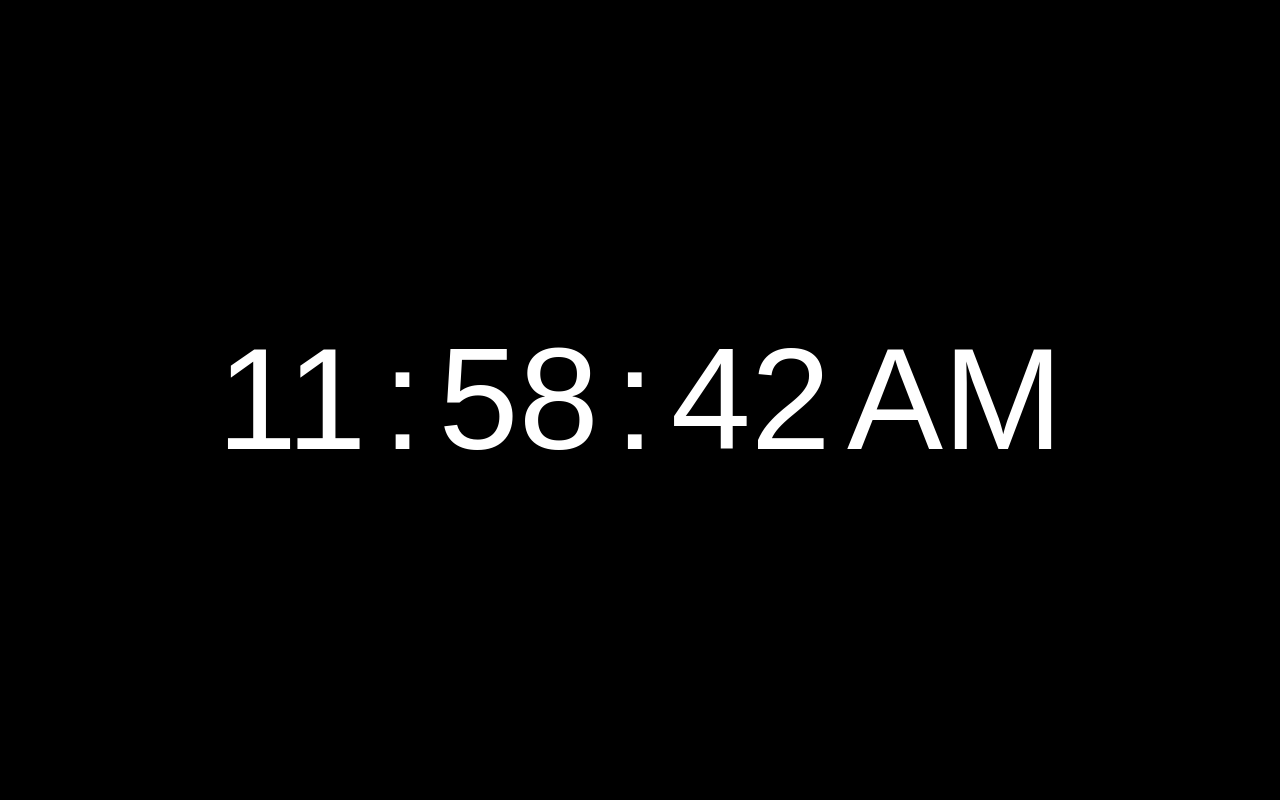
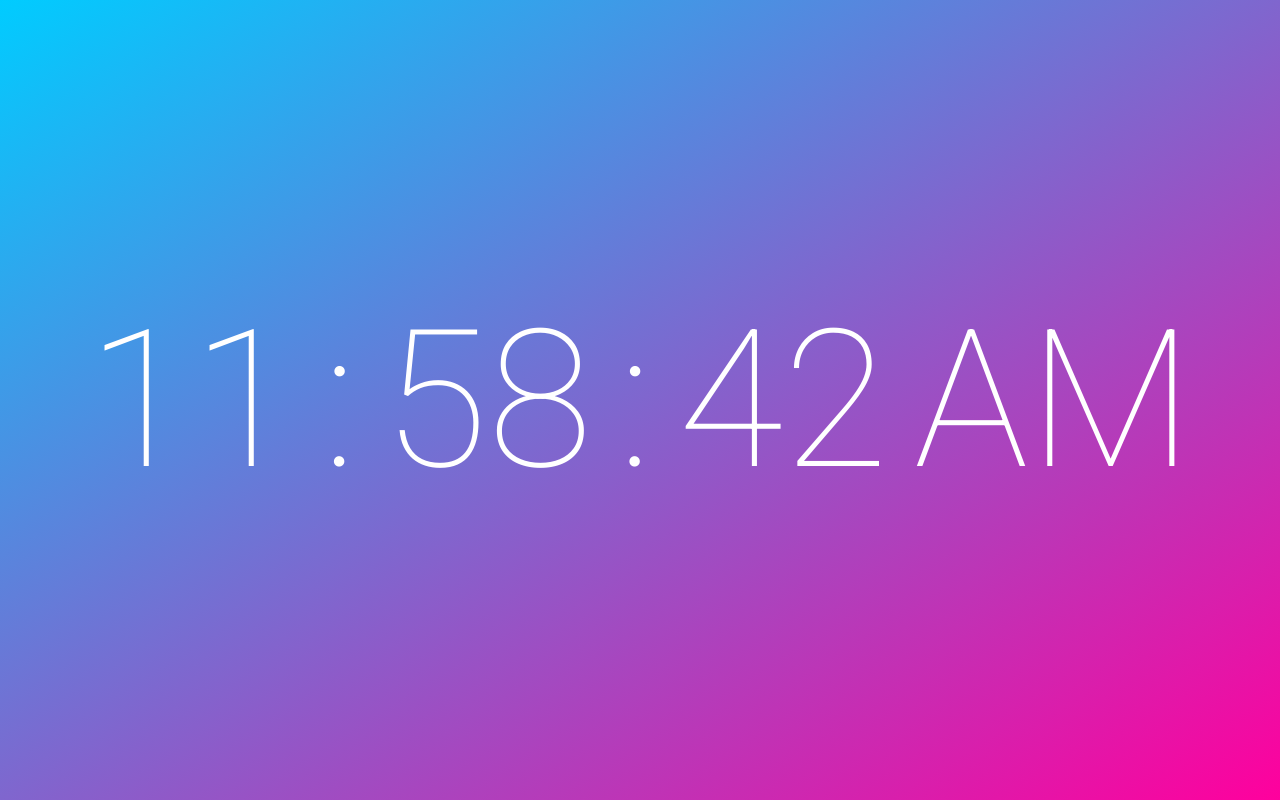
Before and after one commit to brnjackson/digital_clock, a plain HTML site: page index.html in a window 1280 px wide. Drawn offline with Linux system fonts and the light colour scheme.

Commit message:
changed styling

```diff
--- a/index.html
+++ b/index.html
@@ -5,6 +5,9 @@
     <meta http-equiv="X-UA-Compatible" content="IE=edge">
     <meta name="viewport" content="width=device-width, initial-scale=1.0">
     <link rel="stylesheet" href="styles.css">
+    <link rel="preconnect" href="https://fonts.googleapis.com">
+<link rel="preconnect" href="https://fonts.gstatic.com" crossorigin>
+<link href="https://fonts.googleapis.com/css2?family=Roboto:ital,wght@0,100;0,300;1,100&display=swap" rel="stylesheet">
     <title>Document</title>
 </head>
 <body>
--- a/styles.css
+++ b/styles.css
@@ -1,14 +1,15 @@
 body {
     margin: 0;
     padding: 0;
-    background-color: black;
+    background-image: linear-gradient(to bottom right, rgb(0, 204, 255), rgb(255, 0, 157))
 }
 
 .container {
-    font-family: Arial, Helvetica, sans-serif;
-    font-size: 9rem;
+    font-family: 'Roboto', sans-serif;
+    font-size: 12rem;
+    font-weight: 100;
     text-align: center;
-    color: white;
+    color: rgb(255, 255, 255);
     display: flex;
     align-items: center;
     justify-content: center;
@@ -16,5 +17,5 @@ body {
 }
 
 span {
-    margin: .5rem;
+    margin: .8rem;
 }
```
